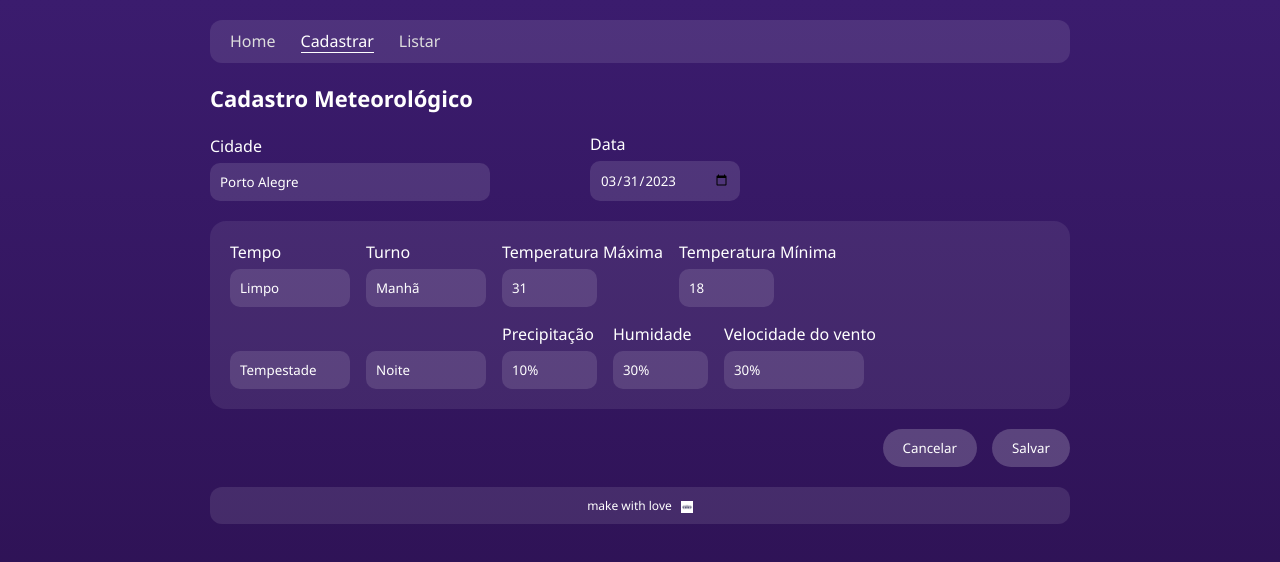
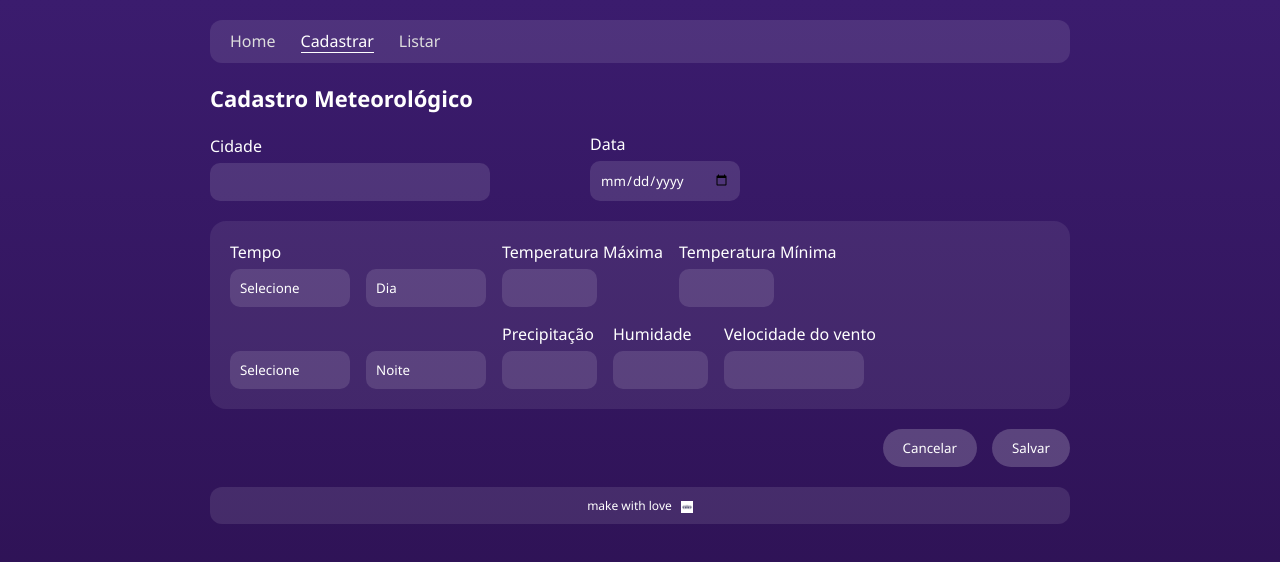
Before and after one commit to Nanda-Souza/Weather-App-Front, a React (Vite) app: page /cadastrar-dados in a window 1280 px wide. Shown: the top 562 px of the page. Built offline with nearby package versions, Linux system fonts and the light colour scheme.

Commit message:
feat: Atualização da tela de cadastrar dados mais validações por campo

```diff
--- a/package.json
+++ b/package.json
@@ -12,6 +12,7 @@
   "dependencies": {
     "react": "^19.2.4",
     "react-dom": "^19.2.4",
+    "react-hot-toast": "^2.6.0",
     "react-router-dom": "^7.14.2"
   },
   "devDependencies": {
--- a/src/index.css
+++ b/src/index.css
@@ -69,6 +69,9 @@ body {
   padding: 10px;
   border-radius: 10px;
   color: #fff;
+  appearance: none;
+  -webkit-appearance: none;
+  -moz-appearance: none;
 }
 
 .w-tempo .input {
--- a/src/pages/cadastrar-dados/CadastrarDadosMeteorologicos.tsx
+++ b/src/pages/cadastrar-dados/CadastrarDadosMeteorologicos.tsx
@@ -1,23 +1,87 @@
+import { useState } from 'react';
+import { Toaster, toast } from 'react-hot-toast';
 import Footer from "../../components/footers/Footer";
 import NavBar from "../../components/headers/NavBar";
-Footer
 
-NavBar
+
+const TEMPOS = ['Limpo', 'Tempestade']
+
 export default function CadastrarDadosMeteorologicos(){
+
+  const [form, setForm] = useState({
+  cidade: '',
+  data: '',
+  tempoDia: '',
+  tempoNoite: '',
+  turnoDia: 'Dia',
+  turnoNoite: 'Noite',
+  tempMax: '',
+  tempMin: '',
+  precipitacao: '',
+  humidade: '',
+  velocidadeVento: '',
+  });
+
+  const camposObrigatorios = [
+  { campo: form.cidade, mensagem: 'Cidade é obrigatória' },
+  { campo: form.data, mensagem: 'Data é obrigatória' },
+  { campo: form.tempoDia, mensagem: 'Tempo do dia é obrigatório' },
+  { campo: form.tempoNoite, mensagem: 'Tempo da noite é obrigatório' },
+  { campo: form.tempMax, mensagem: 'Temperatura máxima é obrigatória' },
+  { campo: form.tempMin, mensagem: 'Temperatura mínima é obrigatória' },
+  { campo: form.precipitacao, mensagem: 'Precipitação é obrigatória' },
+  { campo: form.humidade, mensagem: 'Humidade é obrigatória' },
+  { campo: form.velocidadeVento, mensagem: 'Velocidade do vento é obrigatória' },
+];
+
+  const cadastrarDados = () => {
+    for (const item of camposObrigatorios) {
+      if (!item.campo) {
+        toast.error(item.mensagem);
+        return;
+      }
+    }
+
+    toast.success('Dados cadastrados com sucesso!');
+    console.log(form);
+  };
+
     return(
         <div className="container">
+        <Toaster
+          position="top-right"
+            toastOptions={{
+            style: {
+              background: '#2a0f4d',
+              color: '#fff',
+            },
+          }}
+        />
         <NavBar tela="cadastrar" />
         <div className="title">Cadastro Meteorológico</div>
 
         <div className="form-grid">
             <div className="input-group">
                 <label>Cidade</label>
-                <input className="input" defaultValue="Porto Alegre" />
+                <input
+                  className="input"
+                  value={form.cidade}
+                  onChange={(e) =>
+                    setForm({ ...form, cidade: e.target.value })
+                  }
+                />
             </div>
 
             <div className="input-group">
                 <label>Data</label>
-                <input className="input" type="date" defaultValue="2023-03-31" />
+                <input
+                  className="input"
+                  type="date"
+                  value={form.data}
+                  onChange={(e) =>
+                    setForm({ ...form, data: e.target.value })
+                  }
+                />
             </div>
         </div>
 
@@ -26,47 +90,123 @@ export default function CadastrarDadosMeteorologicos(){
         <div className="row">
           <div className="input-group w-tempo">
             <label>Tempo</label>
-            <input className="input" defaultValue="Limpo" />
-          </div>
+              <select
+                  className="input"
+                  value={form.tempoDia}
+                  onChange={(e) =>
+                    setForm({ ...form, tempoDia: e.target.value })
+                  }
+                  >
+                  <option value="" disabled hidden>
+                    Selecione
+                  </option>
+
+                  {TEMPOS.map((tempo) => (
+                    <option key={tempo} value={tempo}>
+                      {tempo}
+                    </option>
+                  ))}
+              </select>
+            </div>
 
           <div className="input-group w-turno">
-            <label>Turno</label>
-            <input className="input" defaultValue="Manhã" />
+            <input className="input" defaultValue="Dia" readOnly/>
           </div>
 
           <div className="input-group w-small">
             <label>Temperatura Máxima</label>
-            <input className="input" defaultValue="31" />
+            <input
+              className="input"
+              type="number"
+              value={form.tempMax}
+              onChange={(e) =>
+                setForm({ ...form, tempMax: e.target.value })
+              }
+            />
           </div>
 
           <div className="input-group w-small">
             <label>Temperatura Mínima</label>
-            <input className="input" defaultValue="18" />
+            <input
+              className="input"
+              type="number"
+              value={form.tempMin}
+              onChange={(e) =>
+                setForm({ ...form, tempMin: e.target.value })
+              }
+            />
           </div>
         </div>
 
         <div className="row">
           <div className="input-group w-tempo">
-            <input className="input" defaultValue="Tempestade" />
+                <select
+                  className="input"
+                  value={form.tempoNoite}
+                  onChange={(e) =>
+                    setForm({ ...form, tempoNoite: e.target.value })
+                  }
+                  >
+                  <option value="" disabled hidden>
+                    Selecione
+                  </option>
+
+                  {TEMPOS.map((tempo) => (
+                    <option key={tempo} value={tempo}>
+                      {tempo}
+                    </option>
+                  ))}
+              </select>
           </div>
 
           <div className="input-group w-turno">
-            <input className="input" defaultValue="Noite" />
+            <input className="input" defaultValue="Noite" readOnly/>
           </div>
 
           <div className="input-group w-small">
             <label>Precipitação</label>
-            <input className="input" defaultValue="10%" />
+            <input
+              className="input"
+              type="text"
+              inputMode="numeric"
+              value={form.precipitacao ? `${form.precipitacao}%` : ''}
+              onChange={(e) => {
+                let v = e.target.value;
+                v = v.replace(/\D/g, '');
+
+                setForm({ ...form, precipitacao: v });
+              }}
+            />
           </div>
 
           <div className="input-group w-small">
             <label>Humidade</label>
-            <input className="input" defaultValue="30%" />
+            <input
+              className="input"
+              type="text"
+              inputMode="numeric"
+              value={form.humidade ? `${form.humidade}%` : ''}
+              onChange={(e) => {
+                let v = e.target.value;
+                v = v.replace(/\D/g, '');
+                setForm({ ...form, humidade: v });
+              }}
+            />
           </div>
 
           <div className="input-group w-medium">
             <label>Velocidade do vento</label>
-            <input className="input" defaultValue="30%" />
+            <input
+              className="input"
+              type="text"
+              inputMode="numeric"
+              value={form.velocidadeVento ? `${form.velocidadeVento}%` : ''}
+              onChange={(e) => {
+                let v = e.target.value;
+                v = v.replace(/\D/g, '');
+                setForm({ ...form, velocidadeVento: v });
+              }}
+            />
           </div>
         </div>
 
@@ -74,7 +214,9 @@ export default function CadastrarDadosMeteorologicos(){
 
       <div className="actions">
         <button className="button cancel">Cancelar</button>
-        <button className="button save">Salvar</button>
+        <button className="button save" onClick={cadastrarDados}>
+          Salvar
+        </button>
       </div>
       <Footer />
     </div>
```
Also changed, not shown: 1 other file (tests, documents, lock files or other folders).
